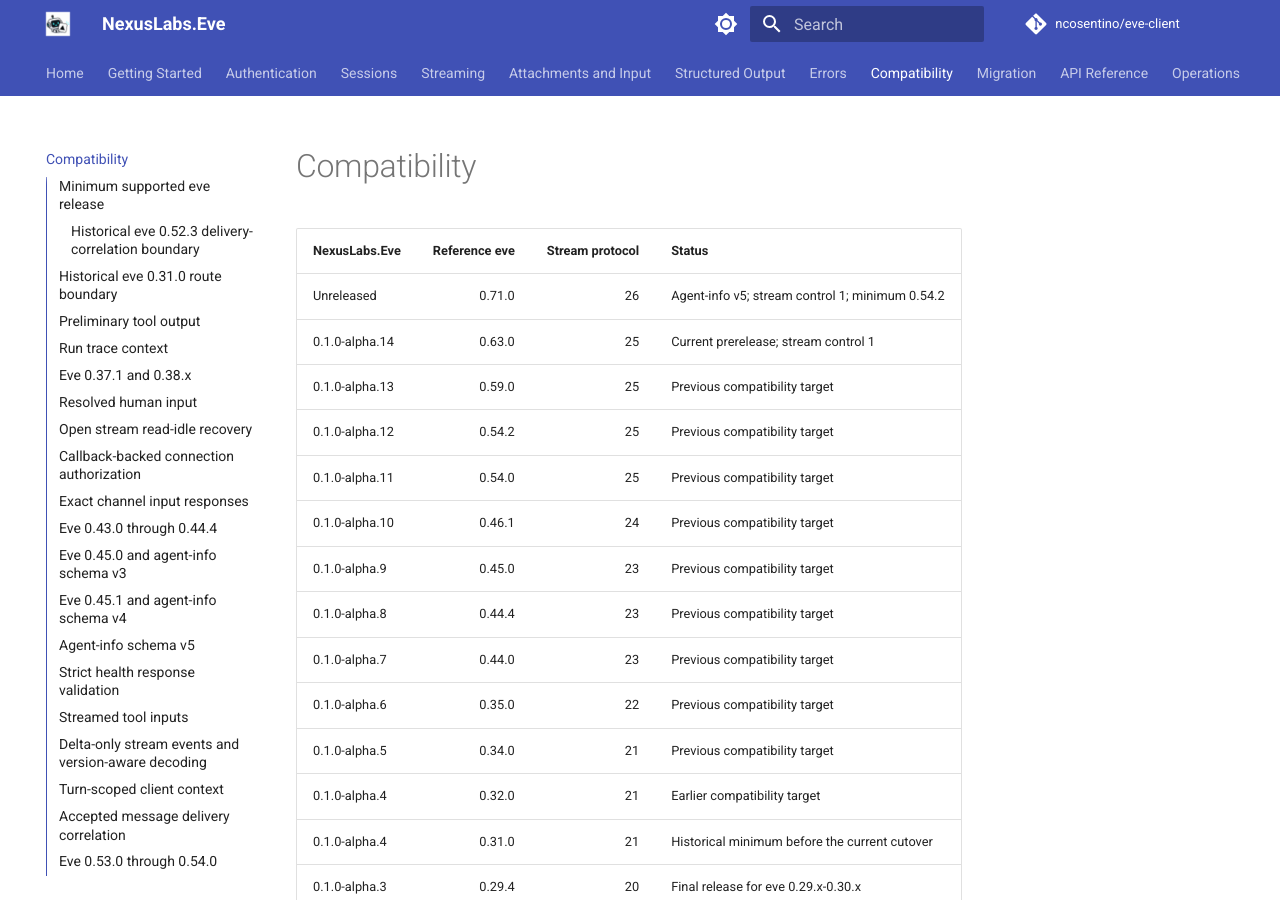
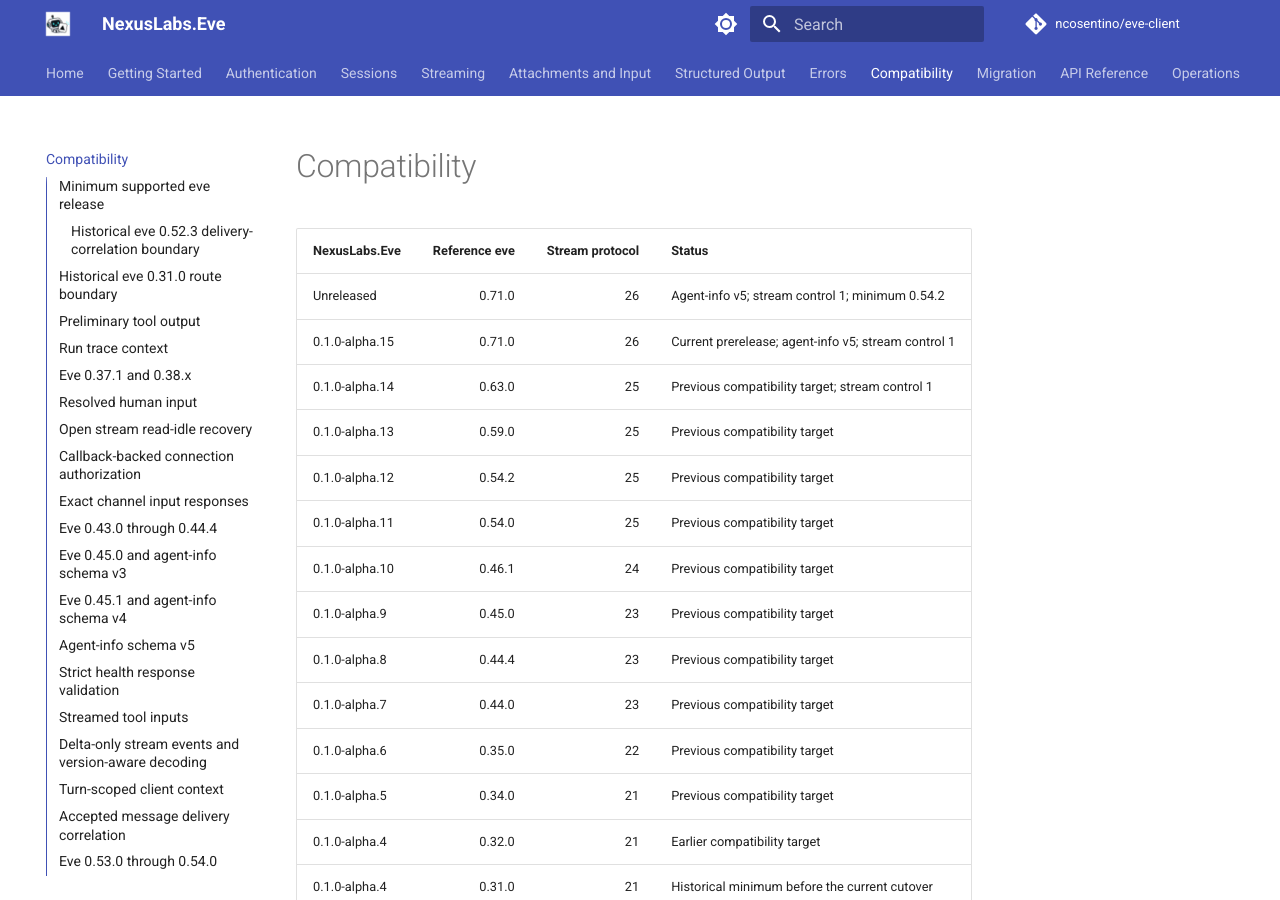
Before and after one commit to ncosentino/eve-client, an MkDocs documentation site: the page built from docs/compatibility.md, in a window 1280 px wide and 900 px high. Built offline with MkDocs 1.6.1 and Material for MkDocs 9.7.7, drawn with Linux system fonts in a browser that asks for light colours; comment, search, counter and statistics services are not loaded.

Commit message:
chore(release): prepare 0.1.0-alpha.15 (#184)
Prepare the incremental client release qualified against Eve 0.71.0.

Co-authored-by: Copilot <223556219+Copilot@users.noreply.github.com>
Copilot-Session: 6f397bc8-d45e-4945-a1f7-eb8d8d91a4fc

```diff
--- a/docs/compatibility.md
+++ b/docs/compatibility.md
@@ -7,7 +7,8 @@ description: Understand supported eve versions, stream protocol compatibility, a
 | NexusLabs.Eve | Reference eve | Stream protocol | Status |
 |---|---:|---:|---|
 | Unreleased | 0.71.0 | 26 | Agent-info v5; stream control 1; minimum 0.54.2 |
-| 0.1.0-alpha.14 | 0.63.0 | 25 | Current prerelease; stream control 1 |
+| 0.1.0-alpha.15 | 0.71.0 | 26 | Current prerelease; agent-info v5; stream control 1 |
+| 0.1.0-alpha.14 | 0.63.0 | 25 | Previous compatibility target; stream control 1 |
 | 0.1.0-alpha.13 | 0.59.0 | 25 | Previous compatibility target |
 | 0.1.0-alpha.12 | 0.54.2 | 25 | Previous compatibility target |
 | 0.1.0-alpha.11 | 0.54.0 | 25 | Previous compatibility target |
--- a/version.json
+++ b/version.json
@@ -1,6 +1,6 @@
 {
   "$schema": "https://raw.githubusercontent.com/dotnet/Nerdbank.GitVersioning/main/src/NerdBank.GitVersioning/version.schema.json",
-  "version": "0.1.0-alpha.14",
+  "version": "0.1.0-alpha.15",
   "publicReleaseRefSpec": [
     "^refs/heads/main$",
     "^refs/tags/v\\d+\\.\\d+\\.\\d+(?:-[0-9A-Za-z.-]+)?$"
```
Also changed, not shown: CHANGELOG.md (+33 -1 lines).
